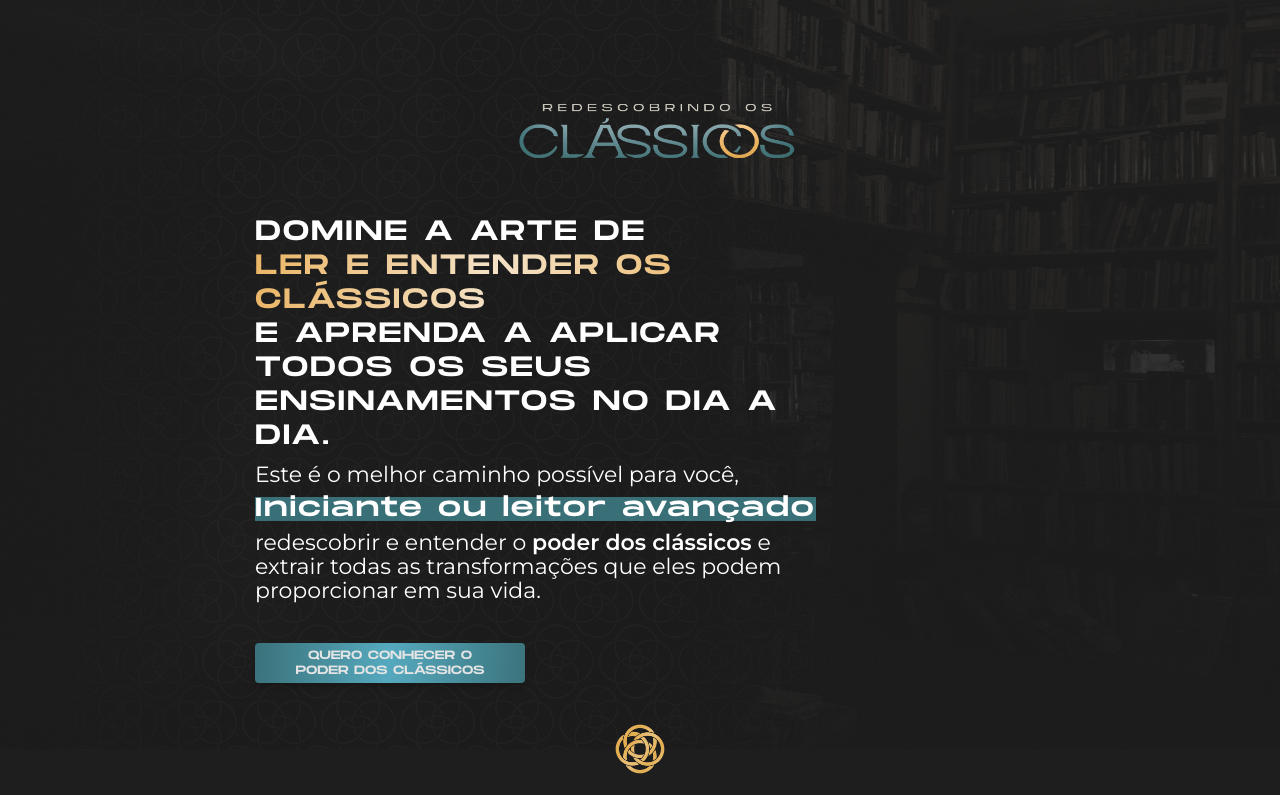
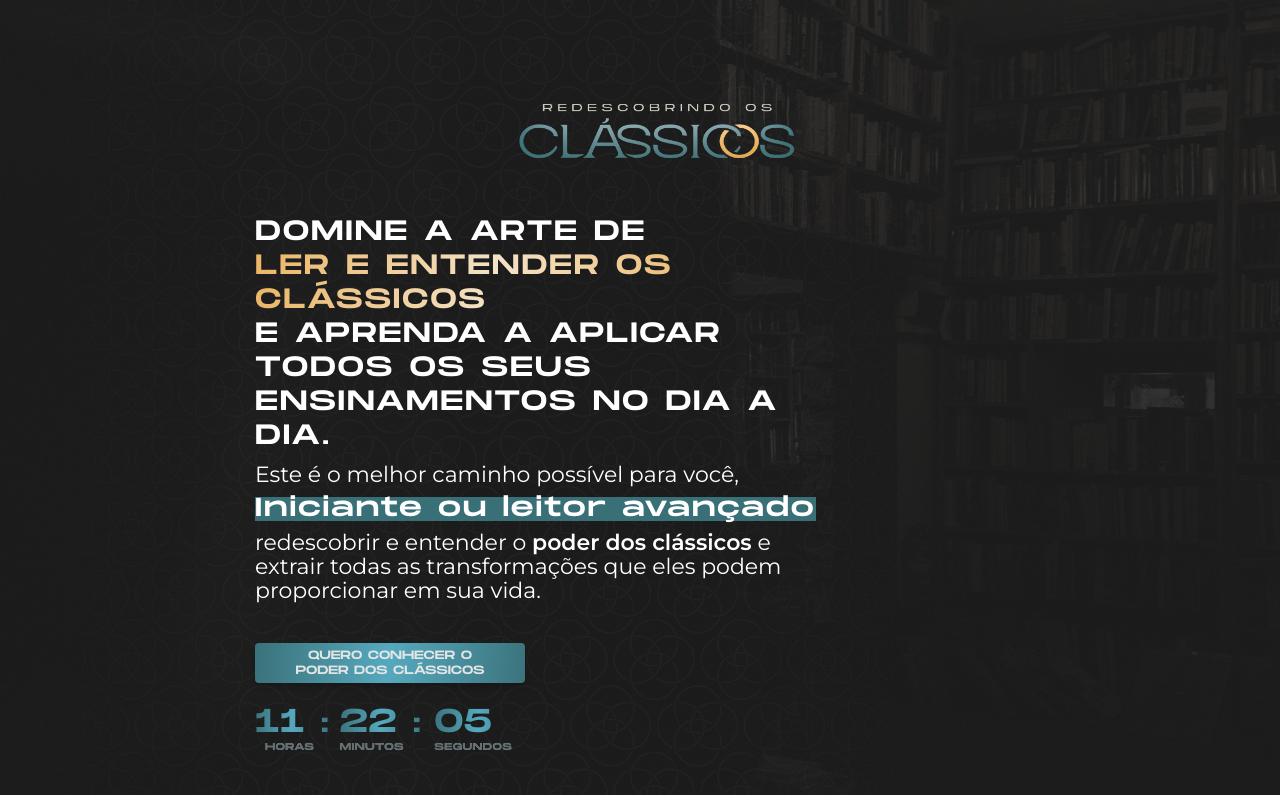
Before and after one commit to MatheusLasserre/matheus-araujo-website, a Next.js app: page / in a window 1280 px wide. Shown: the top 795 px of the page. Built offline with nearby package versions, Linux system fonts and the light colour scheme.

Commit message:
Adicionado CountDown

```diff
--- a/components/ROC/Hero.js
+++ b/components/ROC/Hero.js
@@ -2,9 +2,24 @@ import Image from 'next/image'
 import React from 'react'
 import heroStyle from '../../styles/hero.module.css'
 import Button from '../../components/ROC/Button'
+import Countdown from './countdown'
 
 
 function Hero() {
+
+    var countDownDate = new Date("Jul 1, 2021 00:00:00").getTime();
+
+    var now = new Date().getTime();
+
+    var distance = countDownDate - now;
+
+    var days = Math.floor(distance / (1000 * 60 * 60 * 24));
+    var hours = Math.floor((distance % (1000 * 60 * 60 * 24)) / (1000 * 60 * 60));
+    var minutes = Math.floor((distance % (1000 * 60 * 60)) / (1000 * 60));
+    var seconds = Math.floor((distance % (1000 * 60)) / 1000);
+
+    const hoursMinSecs = {hours:hours, minutes: minutes, seconds: seconds}
+
     return (
         <div>
             <div className={heroStyle.heroBackground4}>
@@ -29,6 +44,8 @@ function Hero() {
                         txt="QUERO CONHECER O PODER DOS CLÁSSICOS"
                         />
 
+                        <Countdown hoursMinSecs={hoursMinSecs}/>
+
                         <div className={heroStyle.decorationSymbol}><Image
                             src="/images/ROC/ROC-SMB-3.png"
                             alt="Decoration Symbol"
--- a/pages/redescobrindo-os-classicos.js
+++ b/pages/redescobrindo-os-classicos.js
@@ -23,6 +23,7 @@ export default function getStaticprops() {
             <title>Redescobrindo os Clássicos</title>
             {/* <!-- Facebook Pixel Code --> */}
             <script src="/fscript.js"></script>
+
         <link rel="icon" href="/vercel.png" />
 
         </Head>
--- a/styles/ROC-button.module.css
+++ b/styles/ROC-button.module.css
@@ -10,6 +10,7 @@
     border-style: none;
     box-shadow: 0px 4px 4px 0px rgba(0, 0, 0, 0.15);
     cursor: pointer;
+    margin-bottom: 1rem;
 
 }
 
```
